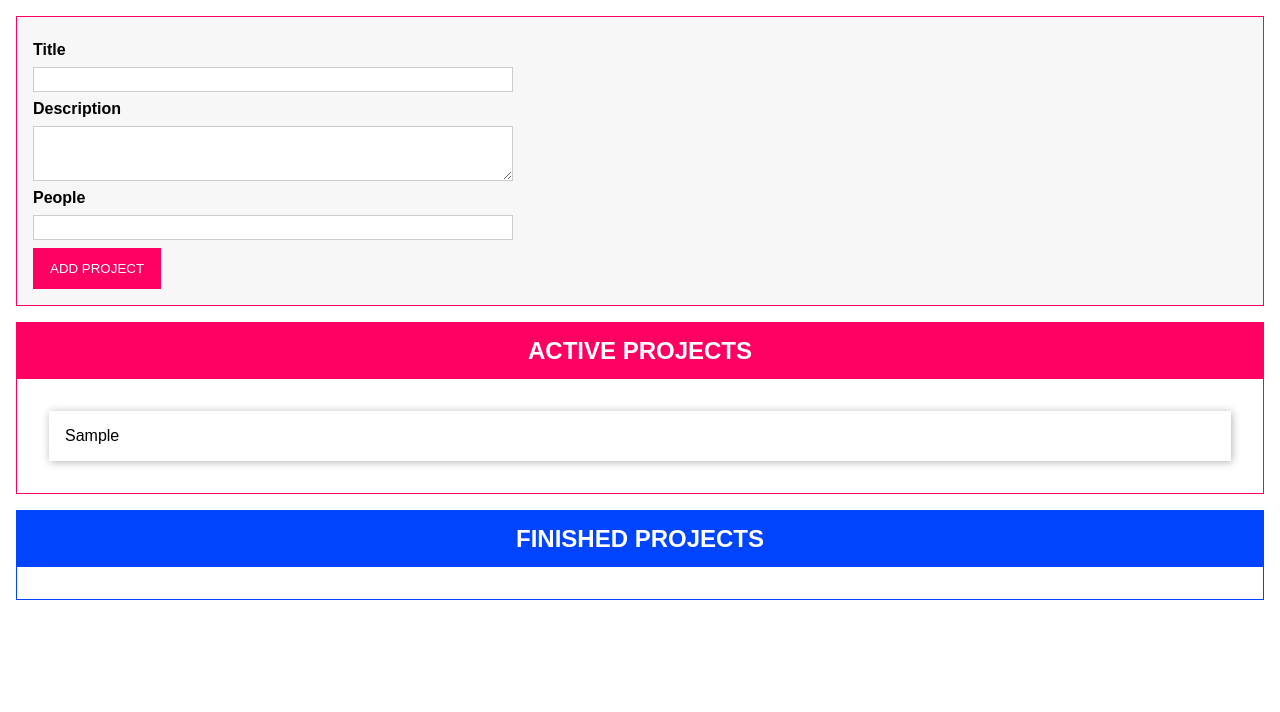
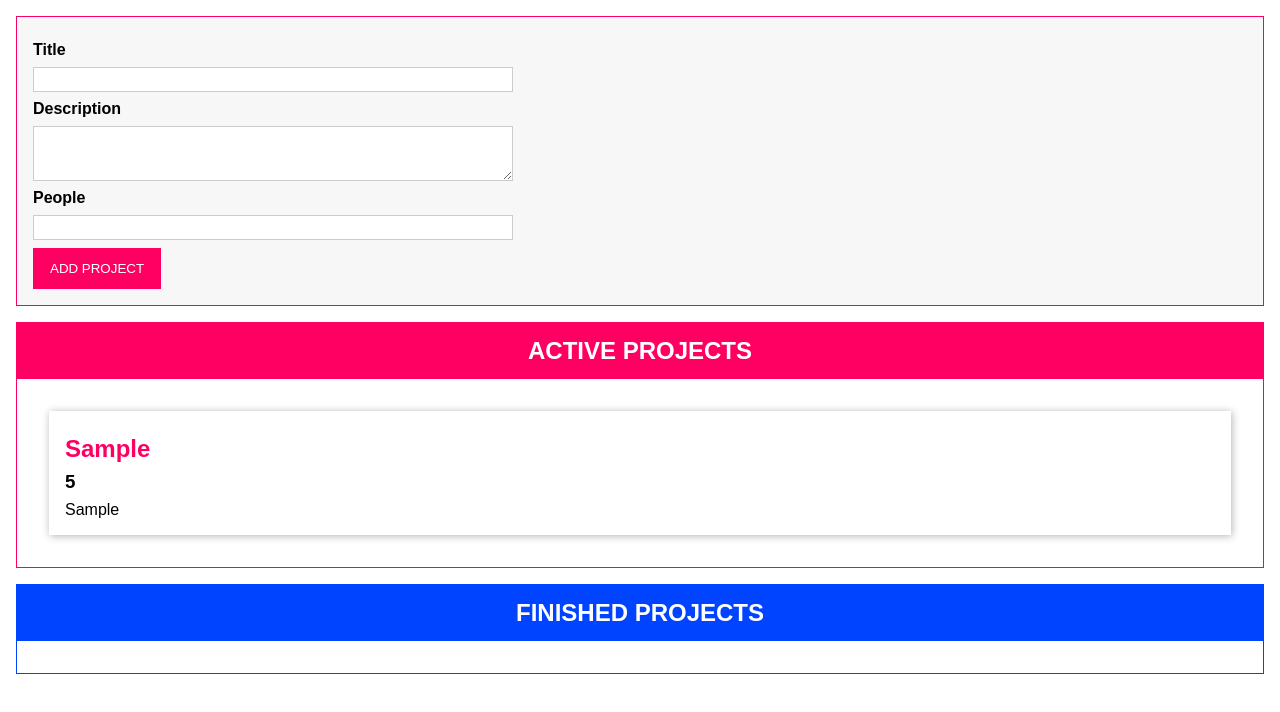
Before and after one commit to aramaramyan/typescript-practice, a website with bundled scripts: page index.html in a window 1280 px wide. Both pictures are taken after typing "Sample", "Sample", "5" into the empty fields and a click on the button "ADD PROJECT". Built offline with nearby package versions, Linux system fonts and the light colour scheme.

Commit message:
feat: rendering Project Items with a class

```diff
--- a/app.scss
+++ b/app.scss
@@ -80,8 +80,8 @@ button {
       color: #ff0062;
     }
 
-    p {
-      margin: 0;
+    h3 {
+      margin: 8px 0;
     }
   }
 }
--- a/index.html
+++ b/index.html
@@ -27,7 +27,11 @@
     </form>
   </template>
   <template id="single-project">
-    <li></li>
+    <li>
+      <h2></h2>
+      <h3></h3>
+      <p></p>
+    </li>
   </template>
   <template id="project-list">
     <section class="projects">
--- a/src/app.ts
+++ b/src/app.ts
@@ -150,6 +150,27 @@ abstract class Component<T extends HTMLElement, U extends  HTMLElement> {
   abstract renderContent(): void;
 }
 
+// ProjectItem Class
+class ProjectItem extends Component<HTMLUListElement, HTMLLIElement> {
+  private project: Project;
+
+  constructor(hostId: string, project: Project) {
+    super("single-project", hostId, false, project.id);
+    this.project = project;
+
+    this.configure();
+    this.renderContent();
+  }
+
+  configure() {}
+
+  renderContent() {
+    this.element.querySelector("h2")!.textContent = this.project.title;
+    this.element.querySelector("h3")!.textContent = this.project.people.toString();
+    this.element.querySelector("p")!.textContent = this.project.description;
+  }
+}
+
 // ProjectList Class
 class ProjectList extends Component<HTMLDivElement, HTMLElement>{
   assignedProjects: Project[];
@@ -184,10 +205,8 @@ class ProjectList extends Component<HTMLDivElement, HTMLElement>{
   private renderProjects() {
     const listEl = document.getElementById(`${this.type}-projects-list`)! as HTMLUListElement;
     listEl.innerHTML = "";
-    for(const projectItem of this.assignedProjects) {
-      const listItem = document.createElement("li");
-      listItem.textContent = projectItem.title;
-      listEl.appendChild(listItem);
+    for(const projItem of this.assignedProjects) {
+      new ProjectItem(this.element.querySelector("ul")!.id, projItem);
     }
   }
 }
```
Also changed, not shown: app.css, dist/app.js.
